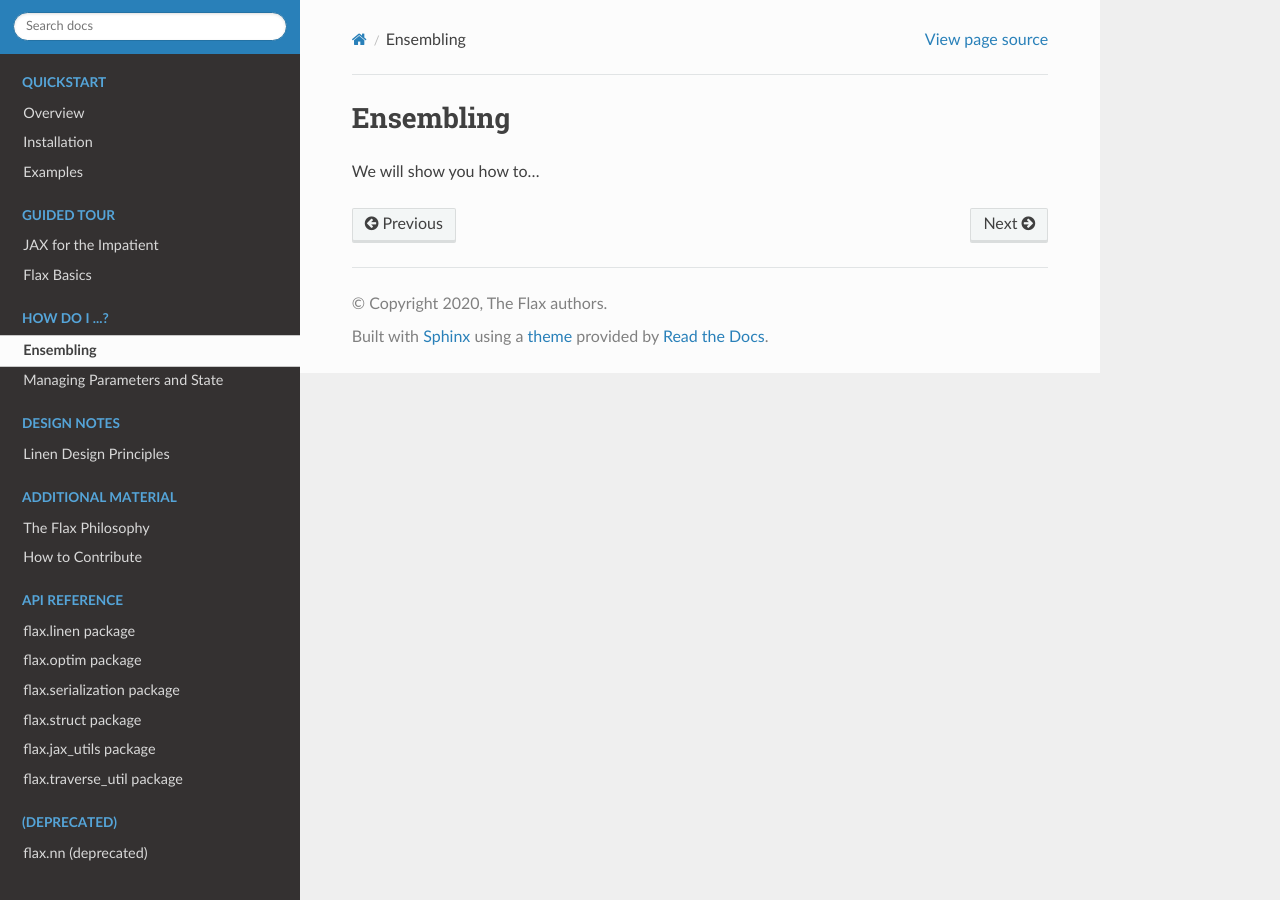
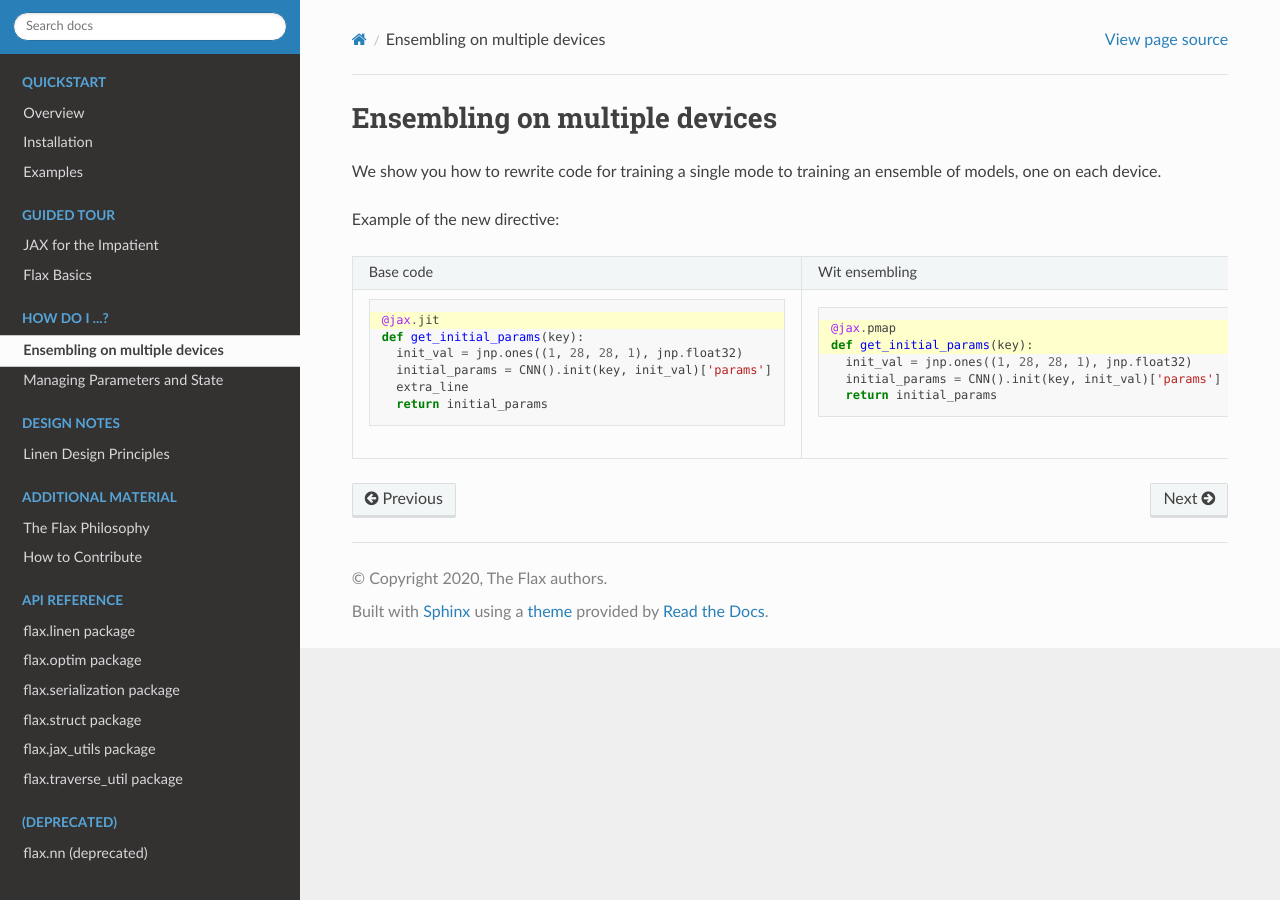
Before and after one commit to bortkomencw/flax, a Sphinx documentation site: the page built from docs/howtos/ensembling.rst, in a window 1280 px wide. Built offline with Sphinx 7.4.7 and the Read the Docs theme 2.0.0, drawn with Linux system fonts in a browser that asks for light colours; some of the changed lines change nothing that is shown.

Commit message:
update howto system

```diff
--- /dev/null
+++ b/docs/_ext/codediff.py
@@ -0,0 +1,121 @@
+# Copyright 2020 The Flax Authors.
+#
+# Licensed under the Apache License, Version 2.0 (the "License");
+# you may not use this file except in compliance with the License.
+# You may obtain a copy of the License at
+#
+#      http://www.apache.org/licenses/LICENSE-2.0
+#
+# Unless required by applicable law or agreed to in writing, software
+# distributed under the License is distributed on an "AS IS" BASIS,
+# WITHOUT WARRANTIES OR CONDITIONS OF ANY KIND, either express or implied.
+# See the License for the specific language governing permissions and
+# limitations under the License.
+import dataclasses
+from typing import Sequence
+import itertools
+
+from docutils import nodes
+from docutils.parsers.rst import directives
+from docutils.statemachine import ViewList
+
+import sphinx
+from sphinx.util.docutils import SphinxDirective
+"""Sphinx directive for creating code diff tables.
+
+Use directive as follows:
+
+.. codediff::
+  :title-left: <LEFT_CODE_BLOCK_TITLE>
+  :title-right: <RIGHT_CODE_BLOCK_TITLE>
+  :highlight-left: <LINES_TO_HIGHLIGHT_LEFT>
+  :highlight-right: <LINES_TO_HIGHLIGHT_RIGHT>
+
+  <CODE_BLOCK_LEFT>
+  ---
+  <CODE_BLOCK_RIGHT>
+"""
+
+@dataclasses.dataclass
+class CodeDiffBlock:
+  lines: Sequence[str]
+  title_left: str = 'Base code'
+  title_right: str = 'Diff code'
+  highlight_left: str = ''
+  highlight_right: str = ''
+  code_sep: str = '---'
+
+  def __post_init__(self):
+    if self.code_sep not in self.lines:
+      raise ValueError('Code separator not found! Code snippets should be '
+                       f'separated by {self.code_sep}.')
+
+
+class CodeDiffParser:
+  def __init__(self, code_block: CodeDiffBlock):
+    self.code_block = code_block
+
+  def parse(self):
+    code = self.code_block
+    idx = code.lines.index(code.code_sep)
+    self.left_code, self.left_max = self._code_block(code.highlight_left, 0, idx)
+    self.right_code, self.right_max = self._code_block(code.highlight_right, idx+1)
+
+    output = [
+      self._horizontal_line(),
+      self._table_row(self.code_block.title_left, self.code_block.title_right),
+      self._horizontal_line(),
+    ]
+
+    for left, right in itertools.zip_longest(self.left_code, self.right_code, fillvalue=''):
+      output += [self._table_row(left, right)]
+
+    return output + [self._horizontal_line()]
+
+  def _code_block(self, highlights, start_idx, end_idx=None):
+    lines = ['.. code-block:: python']
+    if highlights:
+      lines += [f'  :emphasize-lines: {highlights}']
+
+    indent = lambda lines: ['  ' + line for line in lines]
+
+    # Prefix empty line to code blocks to separate them from the code directive.
+    lines += [''] + indent(self.code_block.lines[start_idx: end_idx])
+    return lines, max(len(x) for x in lines)
+
+  def _horizontal_line(self):
+    return '+' + '-'*(self.left_max+2) + '+' + '-'*(self.right_max+2) + '+'
+
+  def _rfill(self, text, max_len):
+    return text + ' ' * (max_len-len(text))
+
+  def _table_row(self, left, right):
+    return '| ' + self._rfill(left, self.left_max) + ' | ' + self._rfill(right, self.right_max) + ' |'
+
+
+class CodeDiffDirective(SphinxDirective):
+  has_content = True
+  option_spec = {
+    'title_left': directives.unchanged,
+    'title_right': directives.unchanged,
+    'highlight_left': directives.unchanged,
+    'highlight_right': directives.unchanged
+    }
+
+  def run(self):
+    code_diff = CodeDiffBlock(lines=list(self.content), **self.options)
+    new_content = CodeDiffParser(code_diff).parse()
+
+    node = nodes.paragraph()
+    self.content = ViewList(new_content, self.content.parent)
+    self.state.nested_parse(self.content, self.content_offset, node)
+    return [node]
+
+def setup(app):
+    app.add_directive('codediff', CodeDiffDirective)
+
+    return {
+        'version': sphinx.__display_version__,
+        'parallel_read_safe': True,
+        'parallel_write_safe': True,
+    }
--- /dev/null
+++ b/docs/_ext/codediff_test.py
@@ -0,0 +1,67 @@
+# Copyright 2021 The Flax Authors.
+#
+# Licensed under the Apache License, Version 2.0 (the "License");
+# you may not use this file except in compliance with the License.
+# You may obtain a copy of the License at
+#
+#     http://www.apache.org/licenses/LICENSE-2.0
+#
+# Unless required by applicable law or agreed to in writing, software
+# distributed under the License is distributed on an "AS IS" BASIS,
+# WITHOUT WARRANTIES OR CONDITIONS OF ANY KIND, either express or implied.
+# See the License for the specific language governing permissions and
+# limitations under the License.
+"""Tests for codediff Sphinx extension."""
+
+from absl.testing import absltest
+
+from codediff import CodeDiffParser, CodeDiffBlock
+
+class CodeDiffTest(absltest.TestCase):
+
+  def test_parse(self):
+
+    input_text = r'''@jax.jit
+def get_initial_params(key):
+  init_val = jnp.ones((1, 28, 28, 1), jnp.float32)
+  initial_params = CNN().init(key, init_val)['params']
+  extra_line
+  return initial_params
+---
+@jax.pmap
+def get_initial_params(key):
+  init_val = jnp.ones((1, 28, 28, 1), jnp.float32)
+  initial_params = CNN().init(key, init_val)['params']
+  return initial_params'''
+
+    expected_output= r'''+----------------------------------------------------------+----------------------------------------------------------+
+| Single device                                            | Ensembling on multiple devices                           |
++----------------------------------------------------------+----------------------------------------------------------+
+| .. code-block:: python                                   | .. code-block:: python                                   |
+|   :emphasize-lines: 1, 2                                 |   :emphasize-lines: 1                                    |
+|                                                          |                                                          |
+|   @jax.jit                                               |   @jax.pmap                                              |
+|   def get_initial_params(key):                           |   def get_initial_params(key):                           |
+|     init_val = jnp.ones((1, 28, 28, 1), jnp.float32)     |     init_val = jnp.ones((1, 28, 28, 1), jnp.float32)     |
+|     initial_params = CNN().init(key, init_val)['params'] |     initial_params = CNN().init(key, init_val)['params'] |
+|     extra_line                                           |     return initial_params                                |
+|     return initial_params                                |                                                          |
++----------------------------------------------------------+----------------------------------------------------------+'''
+
+    title_left = 'Single device'
+    title_right = 'Ensembling on multiple devices'
+    highlight_left = '1, 2'
+    highlight_right = '1'
+
+    code_diff = CodeDiffBlock(
+      lines=input_text.split('\n'),
+      title_left=title_left,
+      title_right=title_right,
+      highlight_left=highlight_left,
+      highlight_right=highlight_right)
+
+    actual_output = '\n'.join(CodeDiffParser(code_diff).parse())
+
+    print(actual_output)
+
+    self.assertEqual(expected_output, actual_output)
--- /dev/null
+++ b/docs/_static/css/flax_theme.css
@@ -0,0 +1,5 @@
+@import url("theme.css");
+
+.wy-nav-content {
+    max-width: 100%;
+}
--- a/docs/conf.py
+++ b/docs/conf.py
@@ -1,17 +1,3 @@
-# Copyright 2020 The Flax Authors.
-#
-# Licensed under the Apache License, Version 2.0 (the "License");
-# you may not use this file except in compliance with the License.
-# You may obtain a copy of the License at
-#
-#     http://www.apache.org/licenses/LICENSE-2.0
-#
-# Unless required by applicable law or agreed to in writing, software
-# distributed under the License is distributed on an "AS IS" BASIS,
-# WITHOUT WARRANTIES OR CONDITIONS OF ANY KIND, either express or implied.
-# See the License for the specific language governing permissions and
-# limitations under the License.
-
 # Copyright 2020 The Flax Authors.
 #
 # Licensed under the Apache License, Version 2.0 (the "License");
@@ -44,8 +30,10 @@
 
 import os
 import sys
+import sphinx
 sys.path.insert(0, os.path.abspath('..'))
-
+# Include local extension.
+sys.path.append(os.path.abspath("./_ext"))
 
 
 # -- Project information -----------------------------------------------------
@@ -70,6 +58,7 @@ extensions = [
     'sphinx.ext.viewcode',
     'nbsphinx',
     'recommonmark',
+    'codediff',
 ]
 
 # Add any paths that contain templates here, relative to this directory.
@@ -95,6 +84,7 @@ autodoc_typehints = 'description'
 # a list of builtin themes.
 #
 html_theme = 'sphinx_rtd_theme'
+html_style = 'css/flax_theme.css'
 
 # Add any paths that contain custom static files (such as style sheets) here,
 # relative to this directory. They are copied after the builtin static files,
--- a/docs/howtos/ensembling.rst
+++ b/docs/howtos/ensembling.rst
@@ -1,4 +1,25 @@
-Ensembling
+Ensembling on multiple devices
 =============================
 
-We will show you how to...
+We show you how to rewrite code for training a single mode to training an
+ensemble of models, one on each device.
+
+Example of the new directive:
+
+.. codediff::
+  :title_right: Wit ensembling
+  :highlight_left: 1
+  :highlight_right: 1, 2
+
+  @jax.jit
+  def get_initial_params(key):
+    init_val = jnp.ones((1, 28, 28, 1), jnp.float32)
+    initial_params = CNN().init(key, init_val)['params']
+    extra_line
+    return initial_params
+  ---
+  @jax.pmap
+  def get_initial_params(key):
+    init_val = jnp.ones((1, 28, 28, 1), jnp.float32)
+    initial_params = CNN().init(key, init_val)['params']
+    return initial_params
```
